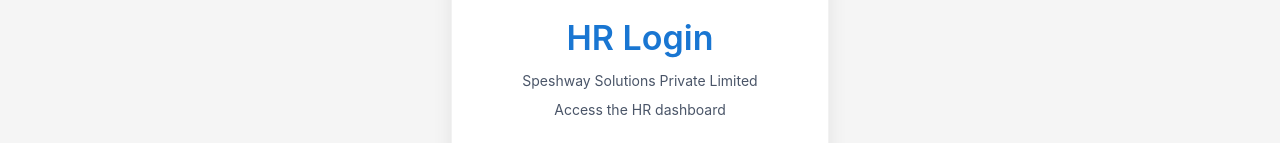
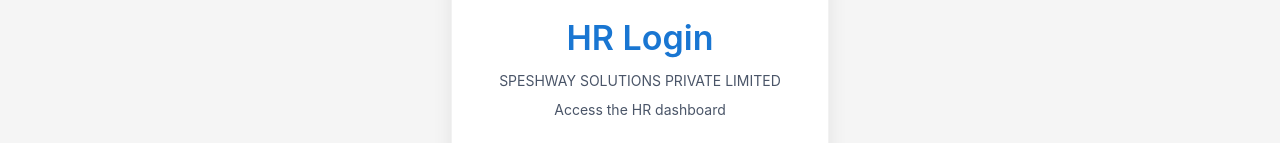
Before and after one commit to Charan951/Qr, a React (Create React App) app in the folder client/: page /hr/login in a window 1280 px wide. Shown: the part 181-324 px from the top of the page. Built offline with nearby package versions, Linux system fonts and the light colour scheme; no server answers.

Commit message:
Update HRLogin.js

```diff
--- a/client/src/components/HRLogin.js
+++ b/client/src/components/HRLogin.js
@@ -265,7 +265,7 @@ const HRLogin = () => {
                       fontSize: { xs: '0.75rem', sm: '0.875rem' }
                     }}
                   >
-                    Speshway Solutions Private Limited
+                      SPESHWAY SOLUTIONS PRIVATE LIMITED
                   </Typography>
                 </motion.div>
                 <motion.div
```
